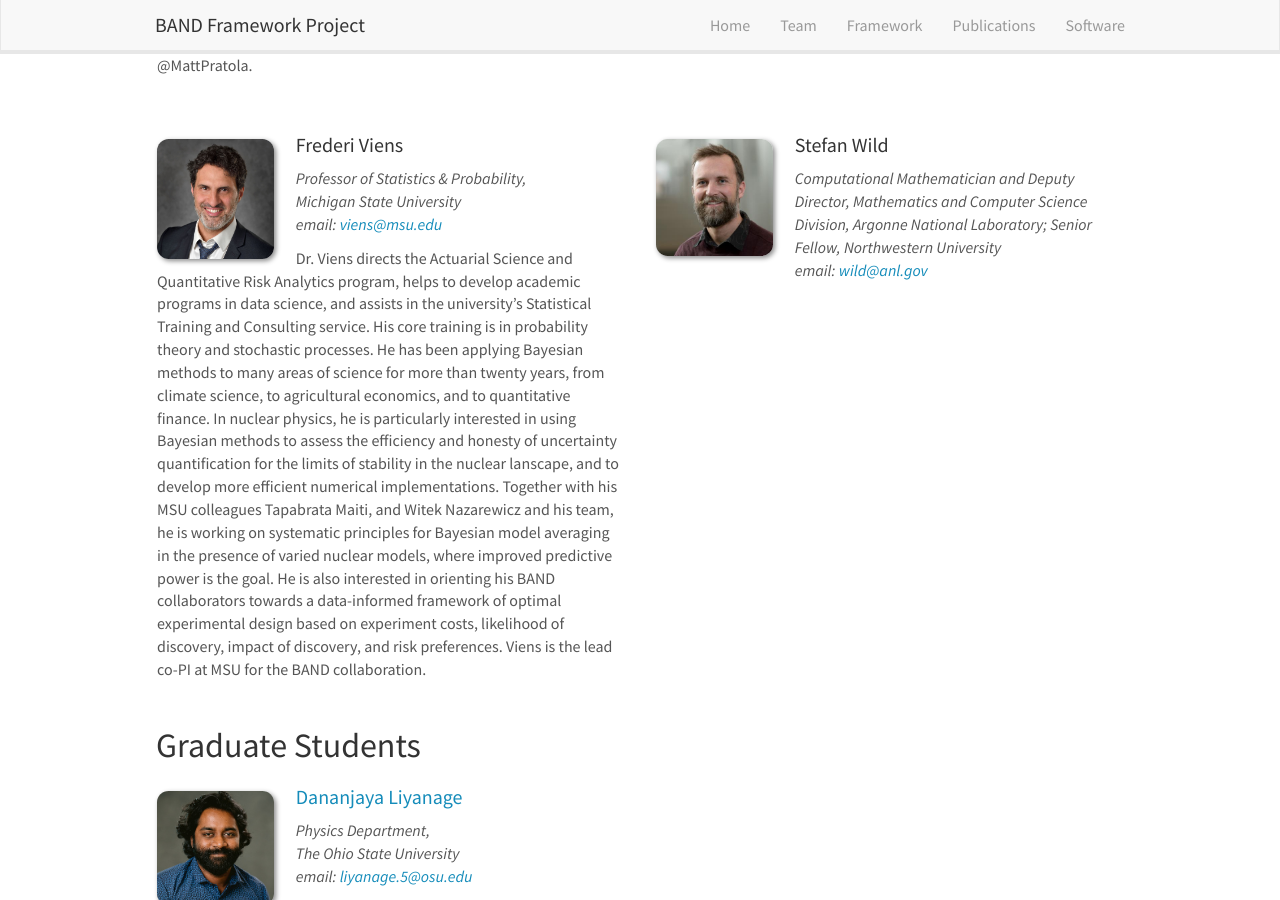
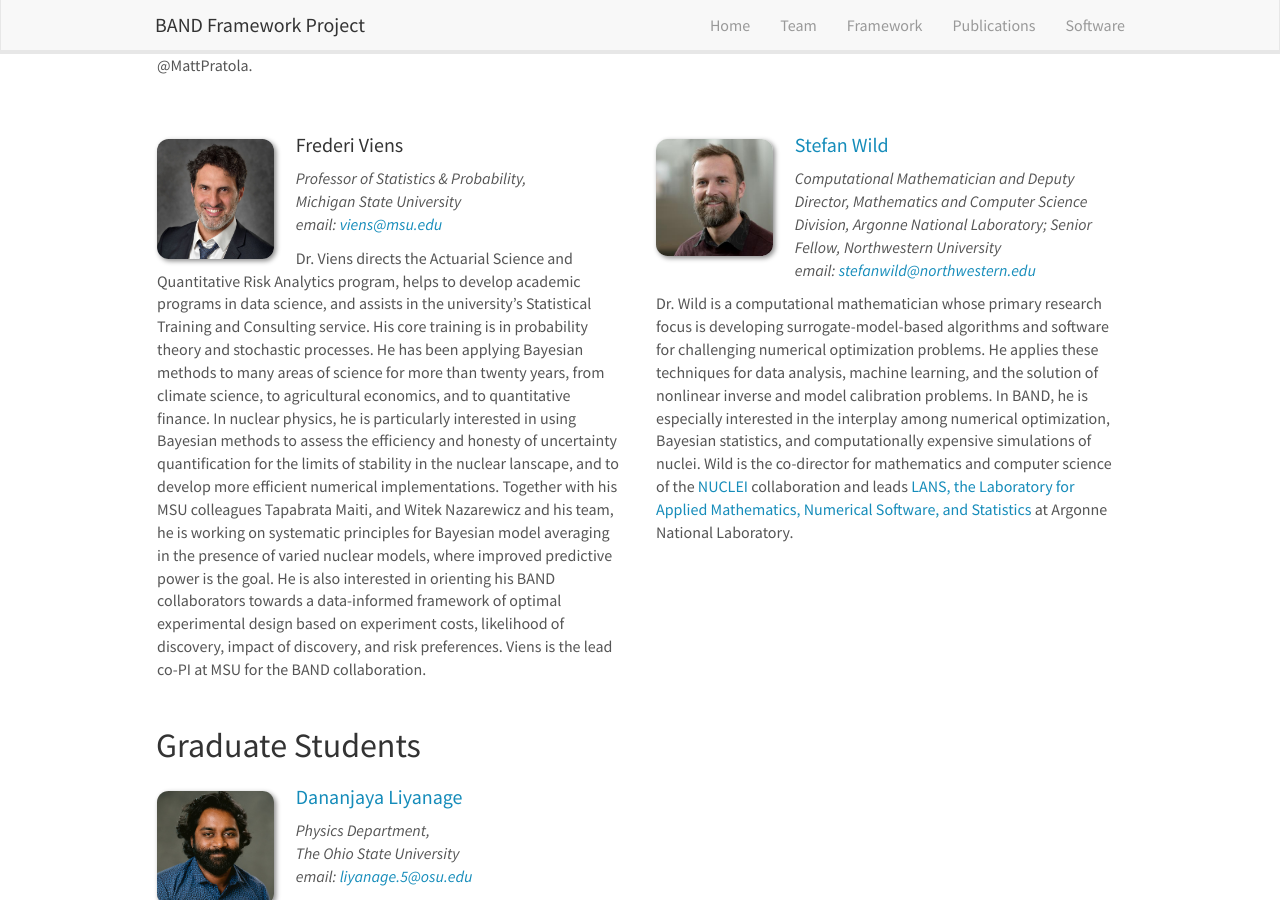
Before and after one commit to bandframework/bandframework.github.io, a Jekyll site: the page built from _pages/team.md, in a window 1280 px wide and 900 px high, scrolled down 2362 px. Built offline with Jekyll 4.4.1, drawn with Linux system fonts in a browser that asks for light colours; nearby versions of some CDN libraries.

Commit message:
Added bio.

```diff
--- a/_data/team_members.yml
+++ b/_data/team_members.yml
@@ -146,10 +146,20 @@
      likelihood of discovery, impact of discovery, and risk preferences.
      Viens is the lead co-PI at MSU for the BAND collaboration.
 
-- name: Stefan Wild
+- name: <a href='https://wildsm.github.io/'>Stefan Wild</a>
   photo: Wild-Stefan-32129D38.jpg
   info: Computational Mathematician and Deputy Director, Mathematics and Computer Science Division, Argonne National Laboratory; Senior Fellow, Northwestern University
-  email: wild@anl.gov
+  email: stefanwild@northwestern.edu
   number_educ: 0
   education1:
-  bio:
+  bio: >
+     Dr. Wild is a computational mathematician whose primary research focus is developing
+     surrogate-model-based algorithms and software for challenging numerical optimization
+     problems. He applies these techniques for data analysis, machine learning, and the
+     solution of nonlinear inverse and model calibration problems.
+     In BAND, he is especially interested in the interplay among numerical optimization,
+     Bayesian statistics, and computationally expensive simulations of nuclei.
+     Wild is the co-director for mathematics and computer science of the
+     <a href="http://computingnuclei.org/">NUCLEI</a> collaboration and
+     leads <a href="https://www.anl.gov/mcs/lans">LANS, the Laboratory for Applied
+     Mathematics, Numerical Software, and Statistics</a> at Argonne National Laboratory.
```
